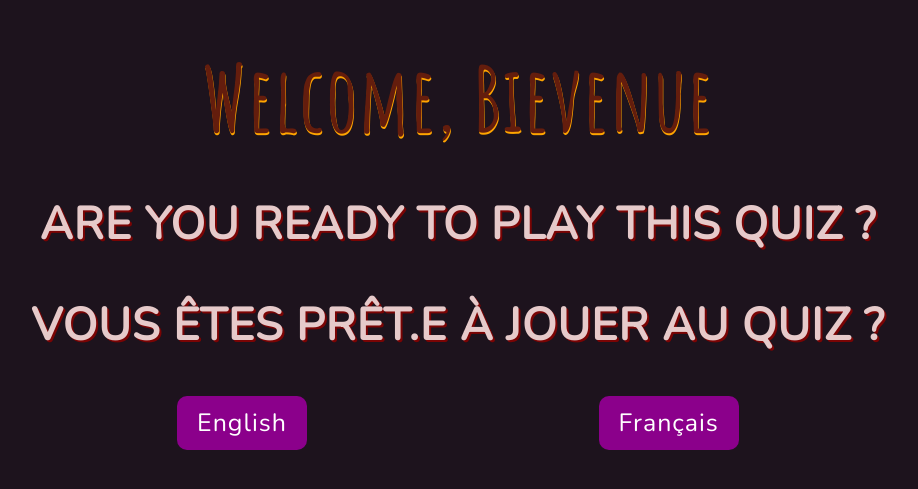
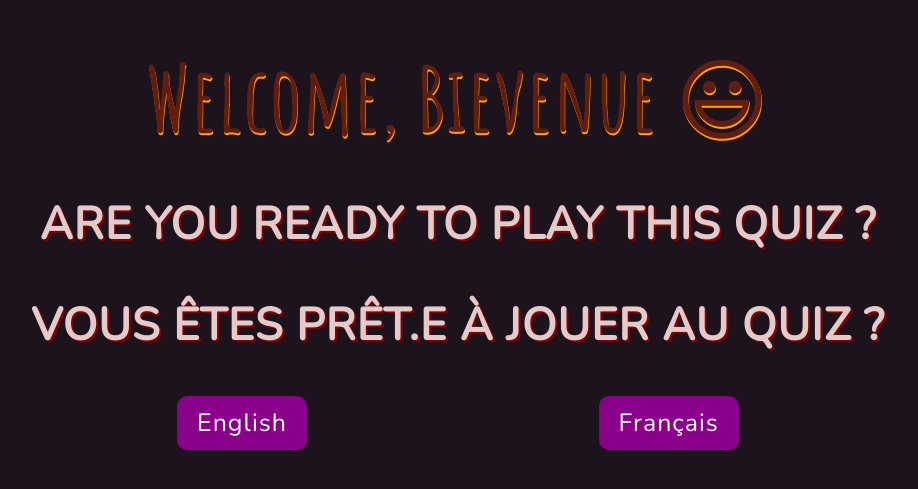
Before and after one commit to chichiulam2022/trivia_quiz_app, a plain HTML site: page index.html in a window 1280 px wide. Shown: the part 145-634 px from the top of the page, without its empty margins (182-1100 px from the left). Drawn offline with nearby package versions, Linux system fonts and the light colour scheme.

Commit message:
Update index.html

```diff
--- a/index.html
+++ b/index.html
@@ -13,7 +13,7 @@
 <body>
     <div class="container">
         <div class="quiz">
-            <h1 class="welcome">Welcome, Bievenue </h1>
+            <h1 class="welcome">Welcome, Bievenue 😃</h1>
             <h1 class="intro">Are You Ready to Play This Quiz ?</h1>
             <h1 class="intro">Vous êtes prêt.e à jouer au quiz ?</h1>
             <div class="lang-container">
```
